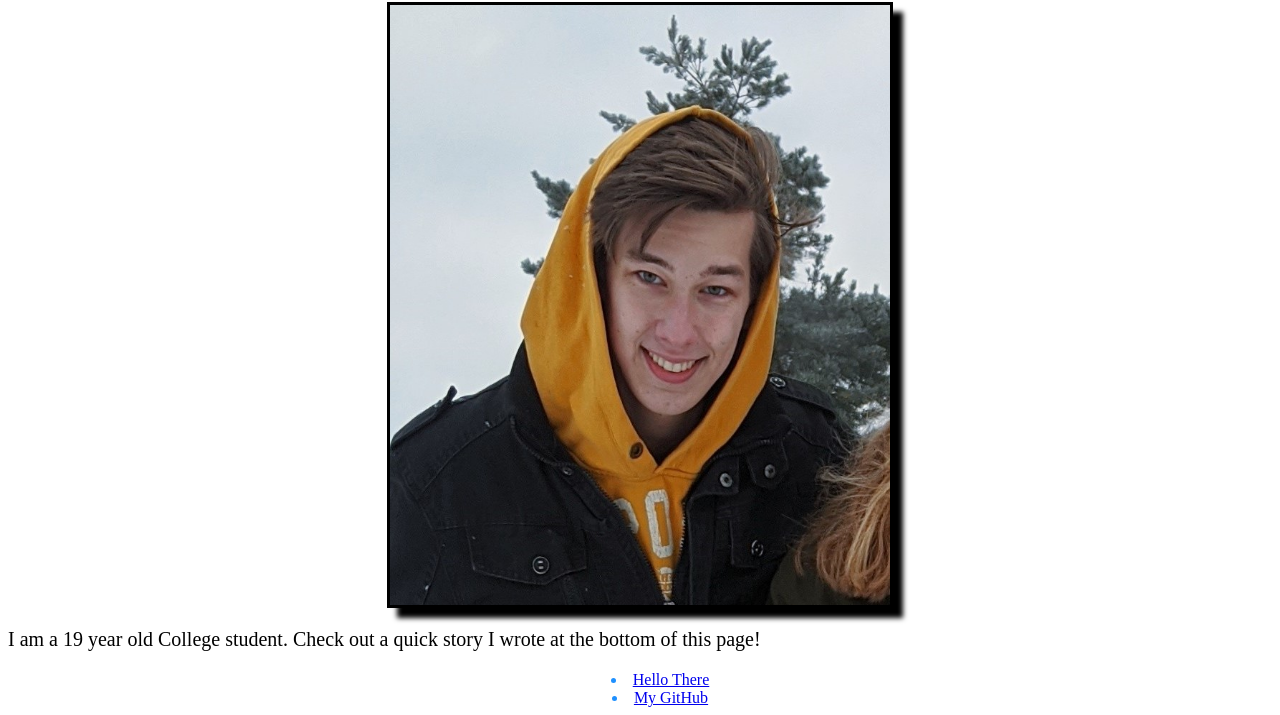
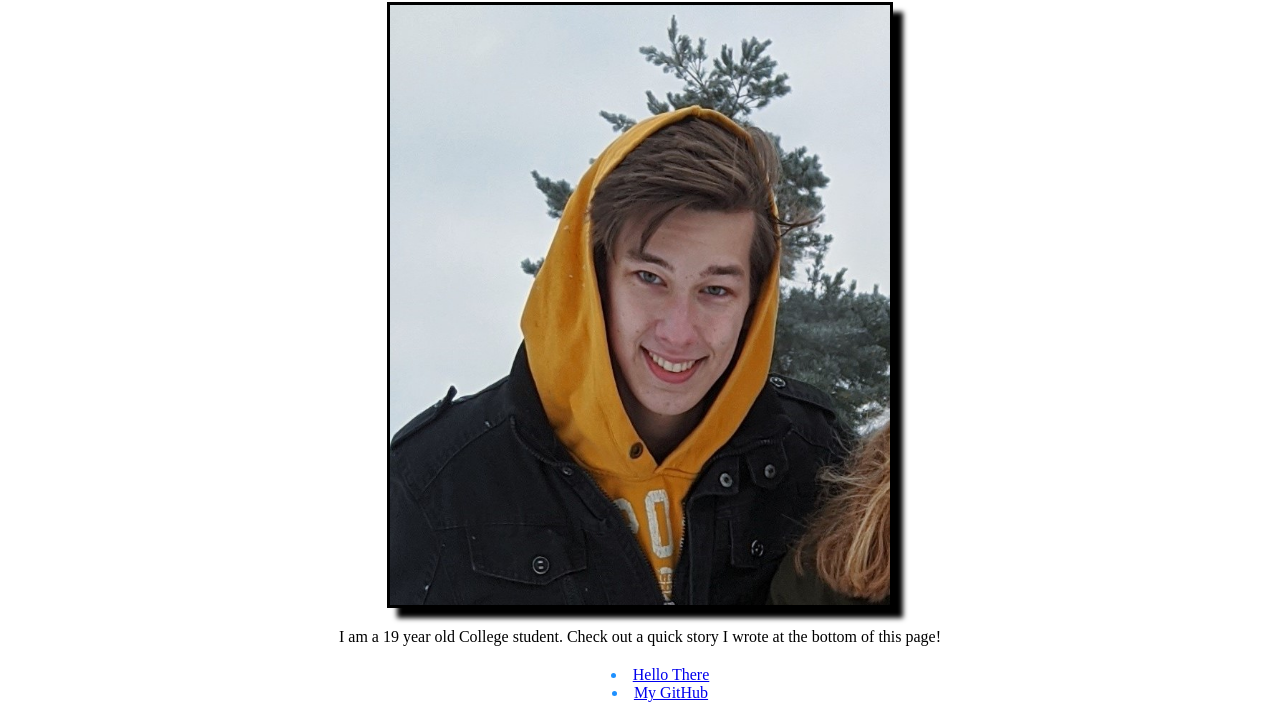
Before and after one commit to L0rd-Z-19/L0rd-Z-19.github.io, a plain HTML site: page index.html in a window 1280 px wide. Shown: the part 122-837 px from the top of the page. Drawn offline with Linux system fonts and the light colour scheme; grey boxes are pictures that could not be loaded.

Commit message:
Trying to get the story aligned

```diff
--- a/index.html
+++ b/index.html
@@ -40,7 +40,7 @@ li{
 	text-align: center;
     list-style-position: inside;
   }
-  central{
+  section{
       text-align: center;
   }
 </style>
@@ -51,9 +51,9 @@ li{
 <h1>Zach Wilson</h1>
 <img src="Zach.jpg" alt="Zach.jpg" border="3" style="width:500px;height:600px;">
 
-<p>
-   <central>I am a 19 year old College student. Check out a quick story I wrote at the bottom of this page!</central>
-</p>
+
+<p> <section> I am a 19 year old College student. Check out a quick story I wrote at the bottom of this page! </section> </p>
+
 
 <ul>
     <li><a href="#">Hello There</a></li>
```
